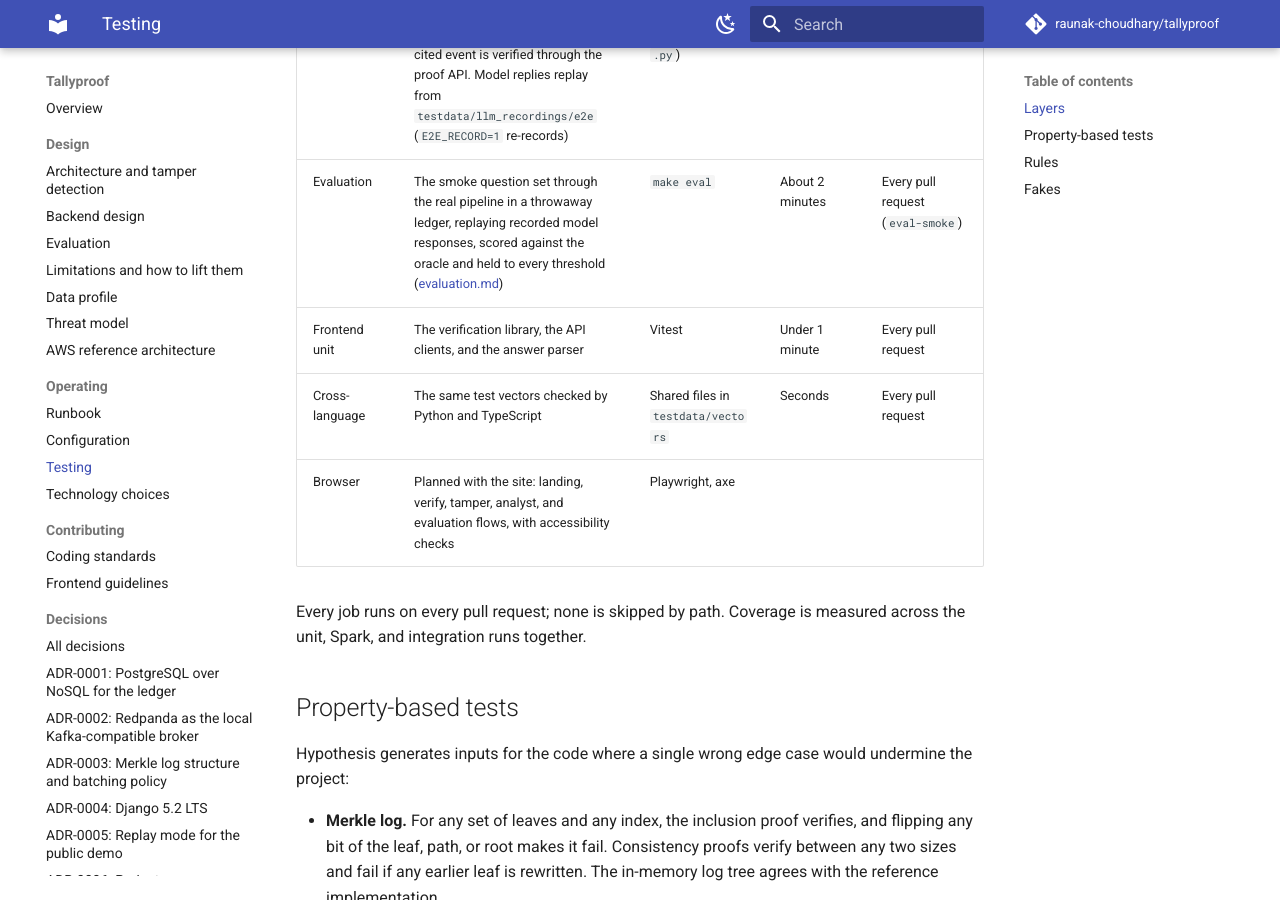
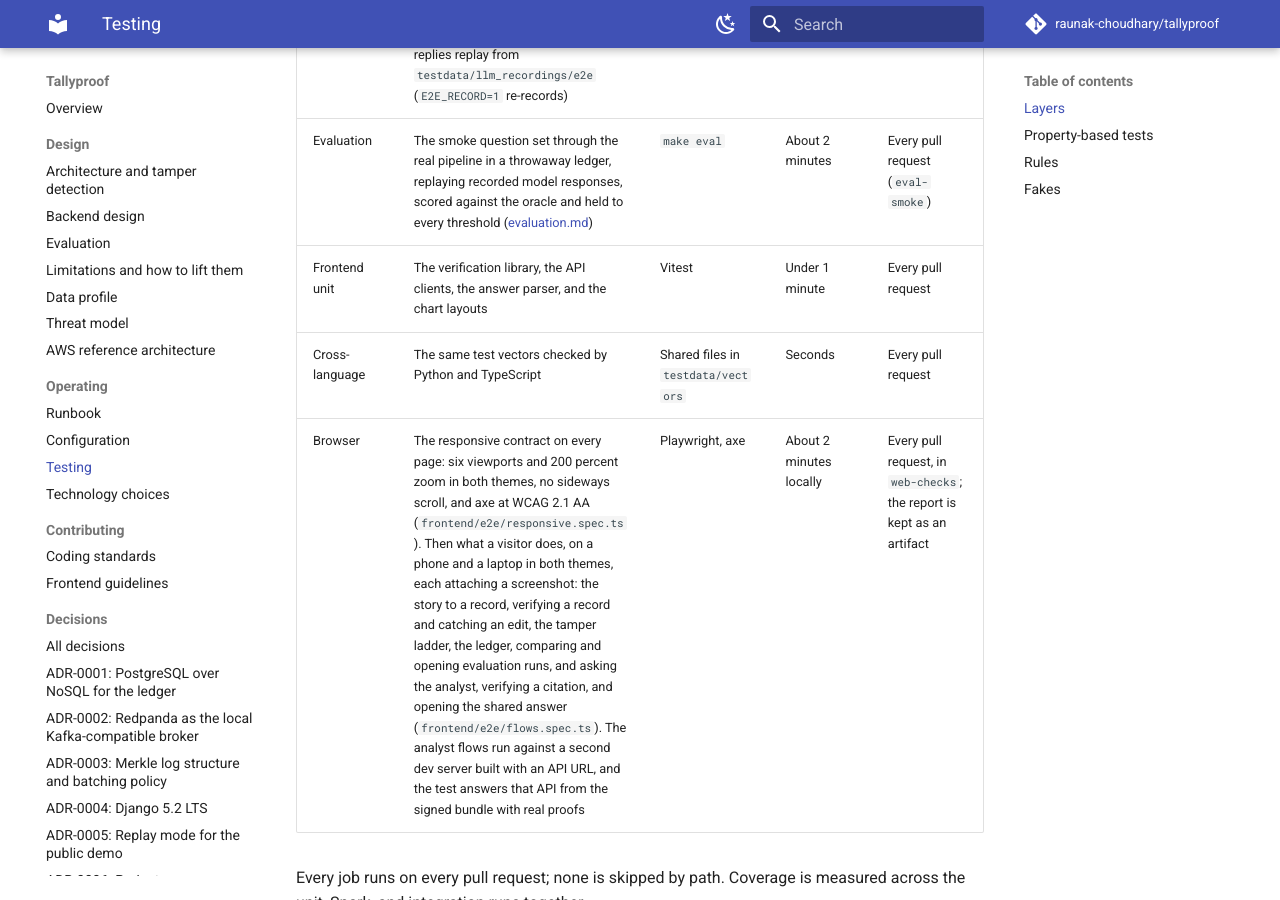
Before and after one commit to raunak-choudhary/tallyproof, an MkDocs documentation site: the page built from docs/testing.md, in a window 1280 px wide and 900 px high, scrolled down 1193 px. Built offline with MkDocs 1.6.1 and Material for MkDocs 9.7.7, drawn with Linux system fonts in a browser that asks for light colours; comment, search, counter and statistics services are not loaded.

Commit message:
docs: describe the browser tests

```diff
--- a/docs/testing.md
+++ b/docs/testing.md
@@ -12,9 +12,9 @@ Tests are layered so the fast ones run constantly and the slow ones run where th
 | Integration | Real Redpanda and Postgres containers with the production role script and migrations: ingestion, the ledger and its grants, projections, the outbox, the stream, the analyst's views and endpoints, and the contract test that holds the fake broker to Redpanda's behavior | Testcontainers (`tests/containers.py`) | Under 2 minutes | Every pull request |
 | End to end | The evaluation dataset through Redpanda, ingestion, projections, and the checkpointer, then questions through the API; every cited event is verified through the proof API. Model replies replay from `testdata/llm_recordings/e2e` (`E2E_RECORD=1` re-records) | pytest (`tests/integration/analyst/test_end_to_end.py`) | Under 10 seconds | Every pull request, in the integration job |
 | Evaluation | The smoke question set through the real pipeline in a throwaway ledger, replaying recorded model responses, scored against the oracle and held to every threshold ([evaluation.md](evaluation.md)) | `make eval` | About 2 minutes | Every pull request (`eval-smoke`) |
-| Frontend unit | The verification library, the API clients, and the answer parser | Vitest | Under 1 minute | Every pull request |
+| Frontend unit | The verification library, the API clients, the answer parser, and the chart layouts | Vitest | Under 1 minute | Every pull request |
 | Cross-language | The same test vectors checked by Python and TypeScript | Shared files in `testdata/vectors` | Seconds | Every pull request |
-| Browser | Planned with the site: landing, verify, tamper, analyst, and evaluation flows, with accessibility checks | Playwright, axe | | |
+| Browser | The responsive contract on every page: six viewports and 200 percent zoom in both themes, no sideways scroll, and axe at WCAG 2.1 AA (`frontend/e2e/responsive.spec.ts`). Then what a visitor does, on a phone and a laptop in both themes, each attaching a screenshot: the story to a record, verifying a record and catching an edit, the tamper ladder, the ledger, comparing and opening evaluation runs, and asking the analyst, verifying a citation, and opening the shared answer (`frontend/e2e/flows.spec.ts`). The analyst flows run against a second dev server built with an API URL, and the test answers that API from the signed bundle with real proofs | Playwright, axe | About 2 minutes locally | Every pull request, in `web-checks`; the report is kept as an artifact |
 
 Every job runs on every pull request; none is skipped by path. Coverage is measured across the unit, Spark, and integration runs together.
 
```
